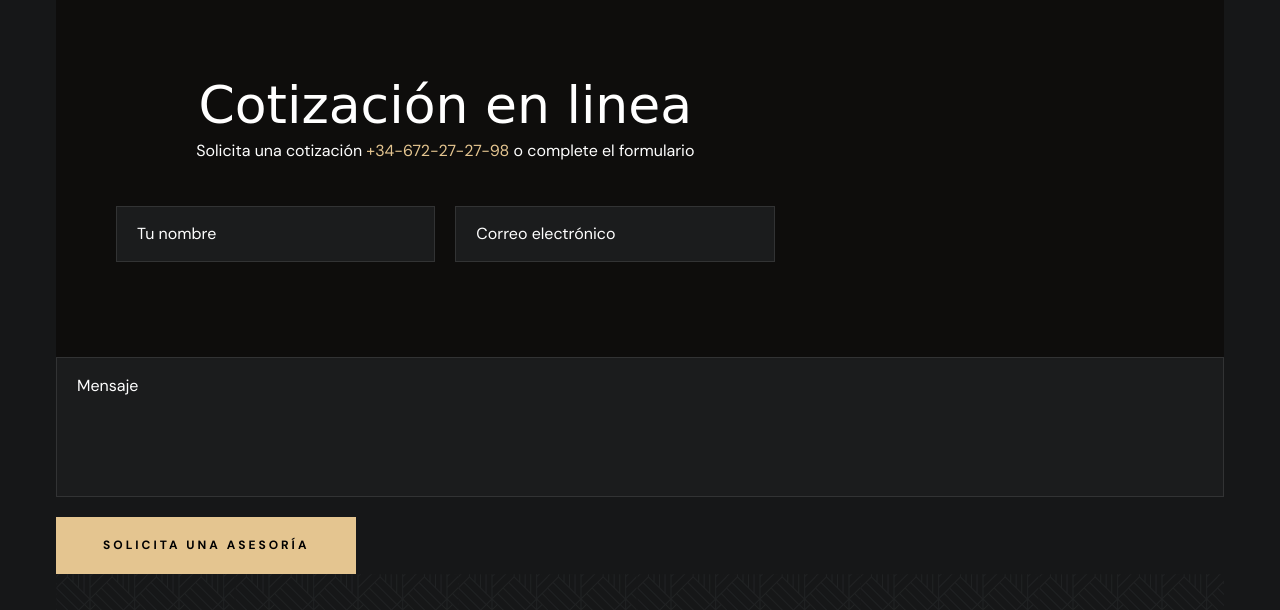
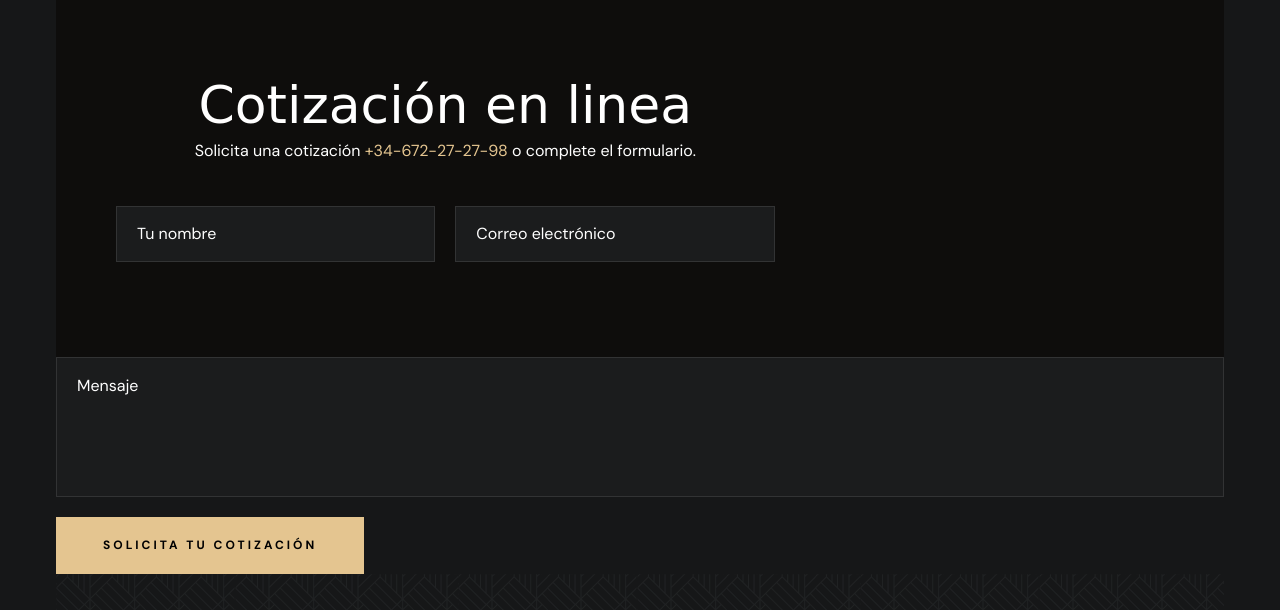
Before and after one commit to Quacksil/anayalle.github.io, a plain HTML site: page index.html in a window 1280 px wide. Shown: the part 4880-5490 px from the top of the page. Drawn offline with nearby package versions, Linux system fonts and the light colour scheme; a web font is replaced by a local one.

Commit message:
Update index.html

```diff
--- a/index.html
+++ b/index.html
@@ -504,7 +504,7 @@
 
                             <p class="form-text text-center">
                                 Solicita una cotización <a href="tel:+34-672-27-27-98" class="link">+34-672-27-27-98</a>
-                                o complete el formulario
+                                o complete el formulario.
                             </p>
 
                             <div class="input-wrapper">
@@ -518,9 +518,9 @@
                             <textarea name="message" placeholder="Mensaje" autocomplete="off" class="input-field"></textarea>
 
                             <button type="submit" class="btn btn-secondary">
-                                <span class="text text-1">Solicita Una Asesoría</span>
+                                <span class="text text-1">Solicita tu cotización</span>
 
-                                <span class="text text-2" aria-hidden="true">Solicita Una Asesoría</span>
+                                <span class="text text-2" aria-hidden="true">Solicita tu cotización</span>
                             </button>
 
                         </form>
```
